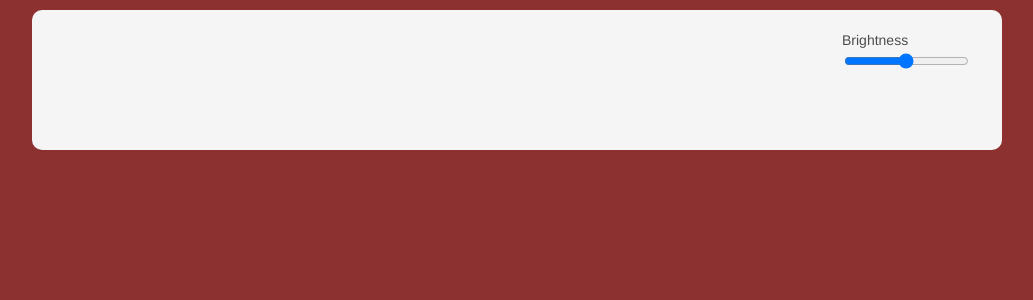
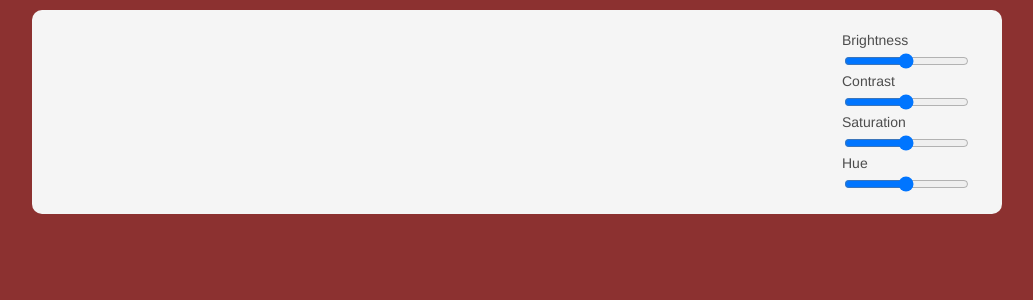
Before and after one commit to valoku/valoku, a Django app: template paul/templates/image.html in a window 1280 px wide. Shown: the part 45-345 px from the top of the page, without its empty margins (123-1156 px from the left). Run offline with Django 3.2, Linux system fonts and the light colour scheme; the template is opened without the code that fills it: values that come from a table or form of the project are taken from there, others are empty; tables that the repository leaves empty hold one stand-in row (values such as "Sample post"); grey boxes marked "Sample" are stand-in pictures; parts of the project's set-up code (start-up, migrations or seed data) failed here and were passed over; some libraries are stand-ins or nearby versions.

Commit message:
More sliders

```diff
--- a/paul/static/js/paul_camanjs.js
+++ b/paul/static/js/paul_camanjs.js
@@ -7,23 +7,9 @@
     drawImage();
 //    applyFilters();
 
-    var brightnessSlider = document.getElementById('brightness-slider');
 
     var camanFilters = {
         brightness: 0
-    }
-
-    brightnessSlider.oninput = Foundation.utils.throttle(brightnessChanged, 700);
-
-
-    function brightnessChanged() {
-        var amount = brightnessSlider.value;
-        setBrightness(amount);
-    }
-
-    function setBrightness(amount) {
-        camanFilters.brightness = amount;
-        drawImage();
     }
 
     function drawImage() {
@@ -36,6 +22,7 @@
                     height: canvasContainer.height
                 });
             }
+            this.brightness(camanFilters.brightness);
             this.brightness(camanFilters.brightness);
             this.render();
         });
@@ -56,4 +43,34 @@
     }
 
     window.onresize = Foundation.utils.throttle(update, 700);
+
+    var brightnessSlider = document.getElementById('brightness-slider');
+    var contrastSlider = document.getElementById('brightness-slider');
+    var saturationSlider = document.getElementById('brightness-slider');
+    var hueSlider = document.getElementById('brightness-slider');
+
+
+    brightnessSlider.oninput = Foundation.utils.throttle(brightnessChanged, 700);
+    function brightnessChanged() {
+        camanFilters.brightness = brightnessSlider.value;
+        drawImage();
+    }
+
+    contrastSlider.oninput = Foundation.utils.throttle(contrastChanged, 700);
+    function contrastChanged() {
+        camanFilters.contrast = contrastSlider.value;
+        drawImage();
+    }
+
+    saturationSlider.oninput = Foundation.utils.throttle(saturationChanged, 700);
+    function saturationChanged() {
+        camanFilters.saturation = saturationSlider.value;
+        drawImage();
+    }
+
+    hueSlider.oninput = Foundation.utils.throttle(hueChanged, 700);
+    function hueChanged() {
+        camanFilters.hue = hueSlider.value;
+        drawImage();
+    }
 }
--- a/paul/templates/image.html
+++ b/paul/templates/image.html
@@ -5,18 +5,44 @@
 
     <div class="large-10 medium-10 columns">
         <img id="canvas-image-source" src="/{{ image.file }}">
+
         <div id="canvas-container">
             <canvas id="image-canvas" width="100" height="100"></canvas>
         </div>
     </div>
     <div class="large-2 medium-2 columns">
+        <div class="slider">
             <row>
                 <label for="brightness-slider">Brightness</label>
             </row>
             <row>
                 <input id="brightness-slider" class="slider" type="range" min="-100" max="100"/>
             </row>
-
+        </div>
+        <div class="slider">
+            <row>
+                <label for="contrast-slider">Contrast</label>
+            </row>
+            <row>
+                <input id="contrast-slider" class="slider" type="range" min="-100" max="100"/>
+            </row>
+        </div>
+        <div class="slider">
+            <row>
+                <label for="saturation-slider">Saturation</label>
+            </row>
+            <row>
+                <input id="saturation-slider" class="slider" type="range" min="-100" max="100"/>
+            </row>
+        </div>
+        <div class="slider">
+            <row>
+                <label for="hue-slider">Hue</label>
+            </row>
+            <row>
+                <input id="hue-slider" class="slider" type="range" min="-100" max="100"/>
+            </row>
+        </div>
     </div>
     <script src="/static/js/vendor/jquery.js"></script>
     <script type="text/javascript" src="/static/js/throttle-debounce.js"></script>
```
Lines whose indentation alone changed are shown as unchanged.
